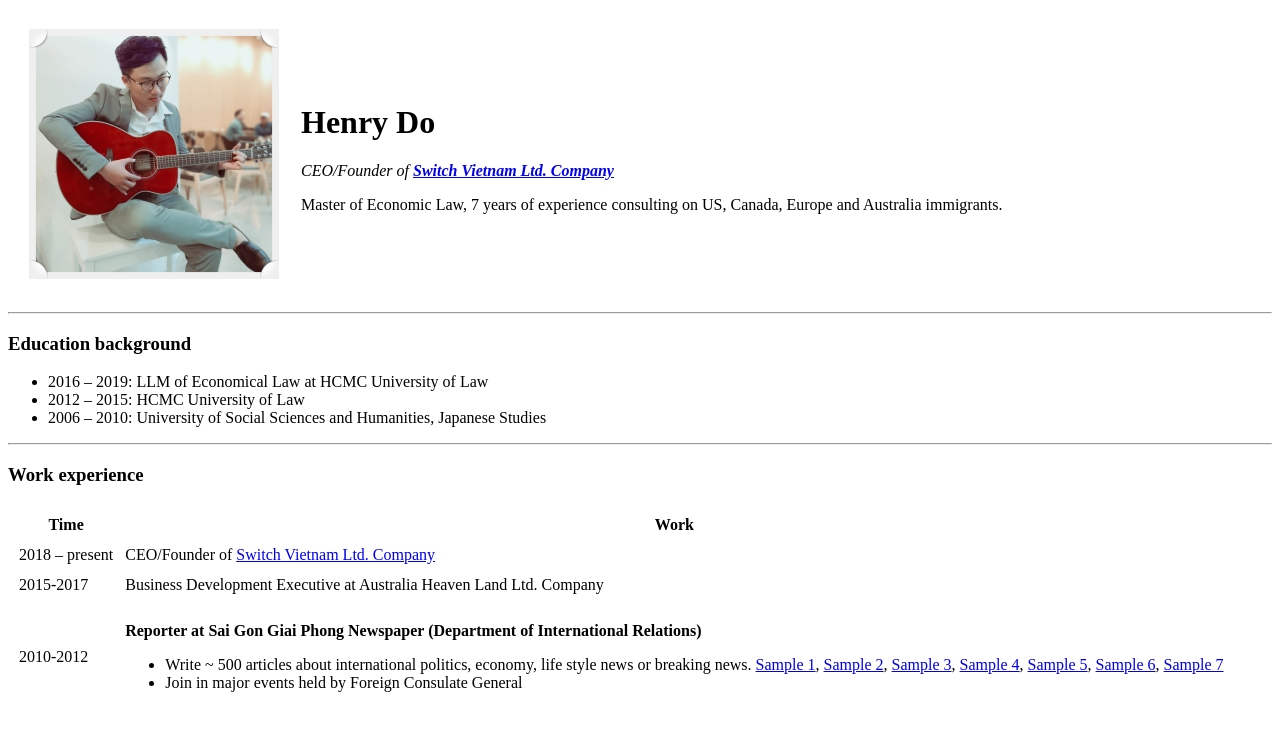
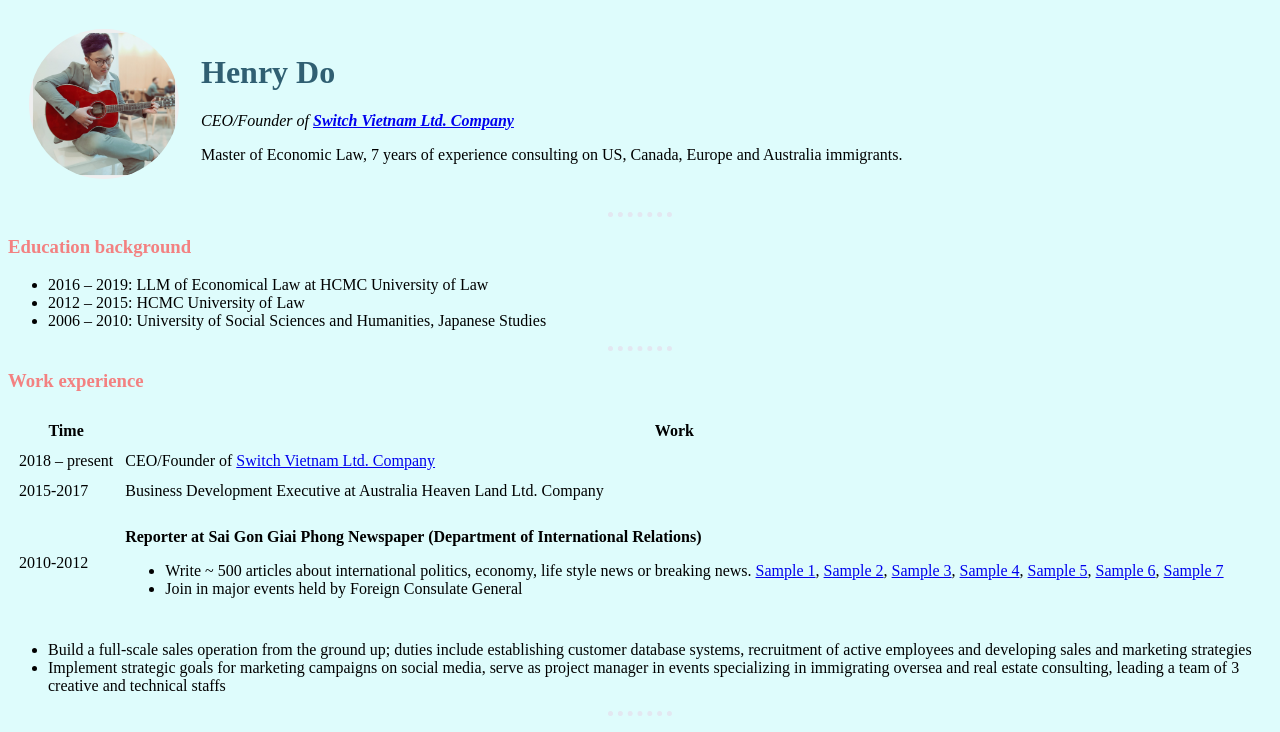
Before and after one commit to kidbimilky/cv, a plain HTML site: page index.html in a window 1280 px wide. Shown: the top 732 px of the page. Drawn offline with Linux system fonts and the light colour scheme.

Commit message:
Update files

```diff
--- /dev/null
+++ b/css/styles.css
@@ -0,0 +1,31 @@
+body {
+  background-color: #defcfc;
+}
+
+h1 {
+  color: #305f72;
+
+}
+
+h3 {
+  color: #f38181;
+}
+
+hr {
+  border-color: #e3e7f1;
+  border-style: none;
+  border-top-style: dotted;
+  border-width: 5px;
+  width: 5%;
+
+}
+
+img {
+  border-radius: 200px;
+  height: 150px;
+  width: 150px;
+}
+
+text {
+  color: #1c4b82;
+}
--- a/index.html
+++ b/index.html
@@ -4,6 +4,7 @@
 <head>
   <meta charset="utf-8">
   <title>💖 Henry Do's Personal Site</title>
+  <link rel="stylesheet" href="css/styles.css">
 </head>
 
 <body>
@@ -47,9 +48,9 @@
         <td>
           <p><strong>Reporter at Sai Gon Giai Phong Newspaper (Department of International Relations)</strong></p>
           <ul>
-            <li>Write ~ 500 articles about international politics, economy, life style news or breaking news. <a href="images/Contentsample-01.PNG">Sample 1</a>, <a href="images/Contentsample-02.PNG">Sample 2</a>, <a
-                href="images/Contentsample-03.PNG">Sample 3</a>, <a href="images/Contentsample-04.PNG">Sample 4</a>, <a href="images/Contentsample-05.PNG">Sample 5</a>, <a href="images/Contentsample-06.PNG">Sample 6</a>, <a
-                href="images/Contentsample-07.PNG">Sample 7</a></li>
+            <li>Write ~ 500 articles about international politics, economy, life style news or breaking news. <a href="images/Contentsample-01.png">Sample 1</a>, <a href="images/Contentsample-02.png">Sample 2</a>, <a
+                href="images/Contentsample-03.png">Sample 3</a>, <a href="images/Contentsample-04.png">Sample 4</a>, <a href="images/Contentsample-05.png">Sample 5</a>, <a href="images/Contentsample-06.png">Sample 6</a>, <a
+                href="images/Contentsample-07.png">Sample 7</a></li>
             <li>Join in major events held by Foreign Consulate General</li>
           </ul>
         </td>
```
Also changed, not shown: contact-me.html (+1 -0 lines), hobbies.html (+1 -0 lines).
